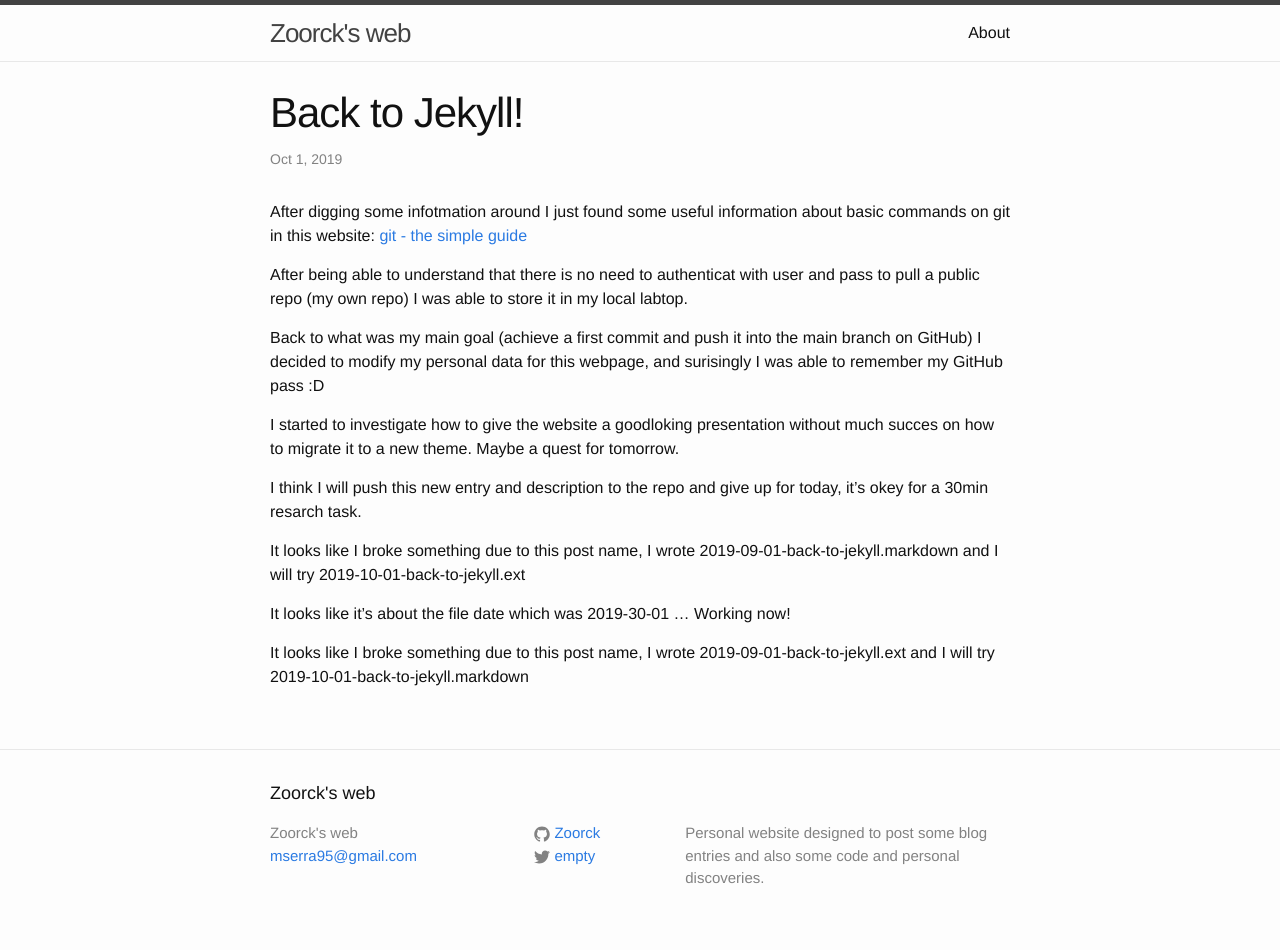
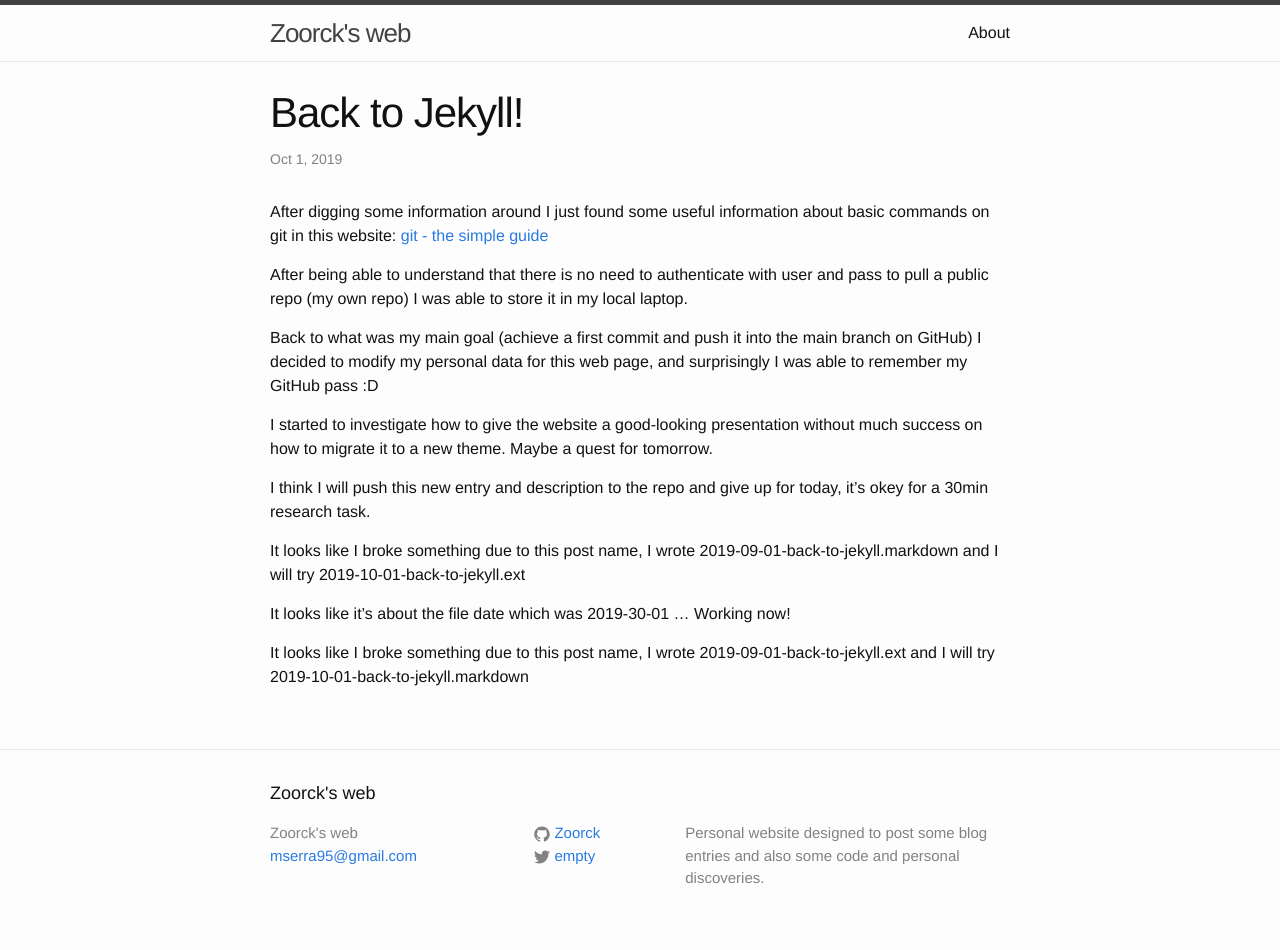
Before and after one commit to Zoorck/zoorck.github.io, a Jekyll site: the page built from _posts/2019-09-01-back-to-jekyll.markdown, in a window 1280 px wide. Built offline with Jekyll 4.4.1, drawn with Linux system fonts in a browser that asks for light colours.

Commit message:
Ortography

```diff
--- a/_posts/2019-09-01-back-to-jekyll.markdown
+++ b/_posts/2019-09-01-back-to-jekyll.markdown
@@ -4,17 +4,17 @@ title:  "Back to Jekyll!"
 date:   2019-10-01 01:31:00 +0000
 categories: jekyll update
 ---
-After digging some infotmation around I just found some useful information about basic commands on git in this website: [git - the simple guide][git-guide]
+After digging some information around I just found some useful information about basic commands on git in this website: [git - the simple guide][git-guide]
 
-After being able to understand that there is no need to authenticat with user and pass to pull a public repo (my own repo) I was able to store it in my local
-labtop.
+After being able to understand that there is no need to authenticate with user and pass to pull a public repo (my own repo) I was able to store it in my local
+laptop.
 
-Back to what was my main goal (achieve a first commit and push it into the main branch on GitHub) I decided to modify my personal data for this webpage, and
-surisingly I was able to remember my GitHub pass :D
+Back to what was my main goal (achieve a first commit and push it into the main branch on GitHub) I decided to modify my personal data for this web page, and
+surprisingly I was able to remember my GitHub pass :D
 
-I started to investigate how to give the website a goodloking presentation without much succes on how to migrate it to a new theme. Maybe a quest for tomorrow.
+I started to investigate how to give the website a good-looking presentation without much success on how to migrate it to a new theme. Maybe a quest for tomorrow.
 
-I think I will push this new entry and description to the repo and give up for today, it's okey for a 30min resarch task.
+I think I will push this new entry and description to the repo and give up for today, it's okey for a 30min research task.
 
 It looks like I broke something due to this post name, I wrote 2019-09-01-back-to-jekyll.markdown and I will try 2019-10-01-back-to-jekyll.ext
 
@@ -22,5 +22,4 @@ It looks like it's about the file date which was 2019-30-01 ... Working now!
 
 It looks like I broke something due to this post name, I wrote 2019-09-01-back-to-jekyll.ext and I will try 2019-10-01-back-to-jekyll.markdown
 
-
 [git-guide]: http://rogerdudler.github.io/git-guide/
```
